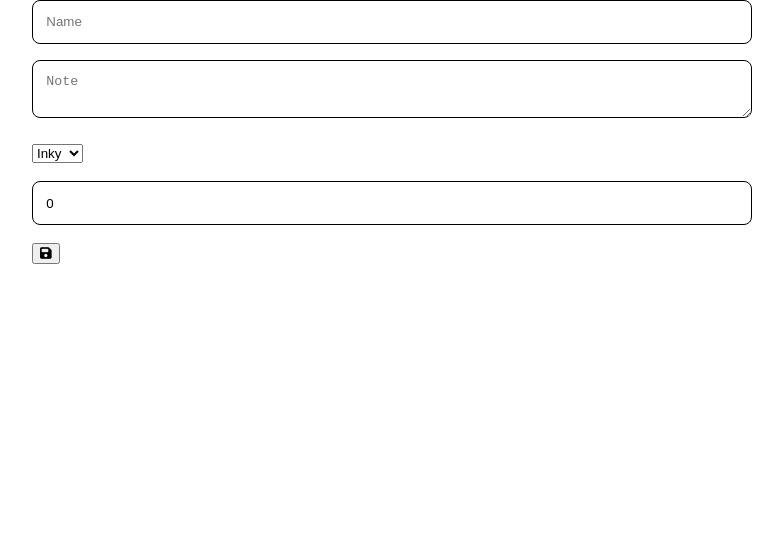
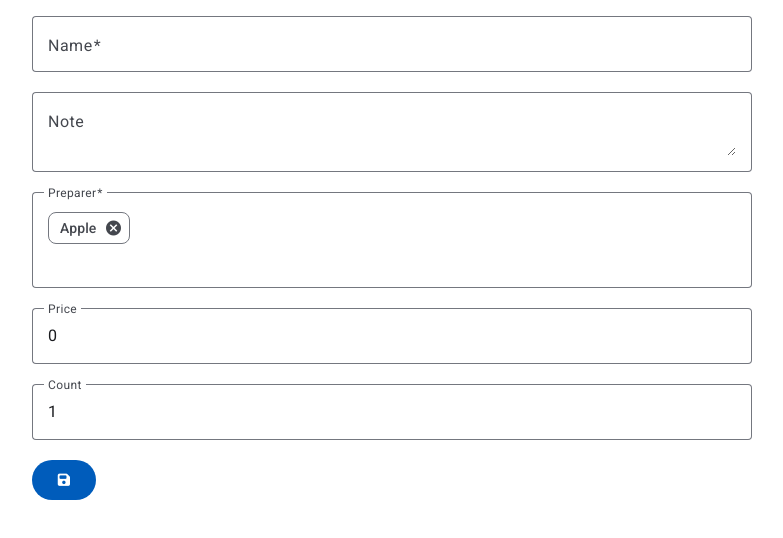
Before and after one commit to InkyChew/picnic-fe, an Angular app: page /plan-food-edit in a window 1280 px wide. Shown: the top 538 px of the page, without its empty margins (248-1031 px from the left). Built offline with nearby package versions, Linux system fonts and the light colour scheme.

Commit message:
Add material form field

```diff
--- a/src/app/app.component.scss
+++ b/src/app/app.component.scss
@@ -1,5 +1,6 @@
 .content {
     width: 100%;
     max-width: 720px;
+    padding: 1em;
     margin: auto;
 }
--- a/src/app/app.config.ts
+++ b/src/app/app.config.ts
@@ -4,7 +4,19 @@ import { provideRouter } from '@angular/router';
 import { routes } from './app.routes';
 import { provideHttpClient } from '@angular/common/http';
 import { provideAnimationsAsync } from '@angular/platform-browser/animations/async';
+import { MAT_FORM_FIELD_DEFAULT_OPTIONS } from '@angular/material/form-field';
+import { provideNativeDateAdapter } from '@angular/material/core';
 
+const provideMatFormField = {
+  provide: MAT_FORM_FIELD_DEFAULT_OPTIONS,
+  useValue: { appearance: 'outline' }
+};
 export const appConfig: ApplicationConfig = {
-  providers: [provideHttpClient(), provideRouter(routes), provideAnimationsAsync()]
+  providers: [
+    provideHttpClient(),
+    provideRouter(routes),
+    provideAnimationsAsync(),
+    provideMatFormField,
+    provideNativeDateAdapter()
+  ]
 };
--- a/src/app/m-tag-box/m-tag-box.component.html
+++ b/src/app/m-tag-box/m-tag-box.component.html
@@ -1,4 +1,4 @@
-<mat-form-field class="preparer-chip-list" appearance="outline">
+<mat-form-field class="preparer-chip-list">
     <mat-label class="capitalize">{{label}}</mat-label>
     <mat-chip-grid #chipGrid [formControl]="tagCtrl" [attr.aria-label]="label + ' selection'">
         @for (tag of tags(); track tag) {
--- a/src/app/plan-edit/plan-edit.component.html
+++ b/src/app/plan-edit/plan-edit.component.html
@@ -1,24 +1,30 @@
 <form [formGroup]="planForm" (ngSubmit)="save()">
-    <label class="field">
-        <input type="text" name="name" placeholder="Name" formControlName="name">
-    </label>
+    <mat-form-field class="field">
+        <mat-label>Name</mat-label>
+        <input matInput name="name" formControlName="name">
+    </mat-form-field>
 
-    <label class="field">
-        <textarea name="description" placeholder="Description" formControlName="description"></textarea>
-    </label>
+    <mat-form-field class="field">
+        <mat-label>Description</mat-label>
+        <textarea matInput name="description" formControlName="description"></textarea>
+    </mat-form-field>
 
-    <label class="field">
-        <input type="datetime-local" name="startTime" formControlName="startTime" [max]="planForm.value.endTime">
-    </label>
-    <label class="field">
-        <input type="datetime-local" name="endTime" formControlName="endTime" [min]="planForm.value.startTime">
-    </label>
+    <mat-form-field class="field">
+        <mat-label>Start Time</mat-label>
+        <input matInput type="datetime-local" name="startTime" formControlName="startTime" [max]="planForm.value.endTime">
+    </mat-form-field>
 
-    <div class="field">
-        <input type="text" name="place" placeholder="Place" formControlName="placeId">
-    </div>
+    <mat-form-field class="field">
+        <mat-label>End Time</mat-label>
+        <input matInput type="datetime-local" name="endTime" formControlName="endTime" [min]="planForm.value.startTime">
+    </mat-form-field>
 
-    <button type="submit"><i class="fa-solid fa-floppy-disk"></i></button>
+    <mat-form-field class="field">
+        <mat-label>Place</mat-label>
+        <input matInput name="place" formControlName="placeId">
+    </mat-form-field>
+
+    <button mat-flat-button type="submit"><i class="fa-solid fa-floppy-disk"></i></button>
 </form>
 
 <small>Created At: {{plan.createdAt | date: 'yyyy/MM/dd HH:mm:ss'}}, Updated At: {{plan.updatedAt | date: 'yyyy/MM/dd HH:mm:ss'}}</small>
--- a/src/app/plan-edit/plan-edit.component.ts
+++ b/src/app/plan-edit/plan-edit.component.ts
@@ -6,11 +6,15 @@ import { PlanService } from '../services/plan.service';
 import { HttpErrorResponse } from '@angular/common/http';
 import { DateService } from '../services/date.service';
 import { DatePipe } from '@angular/common';
+import { MatFormFieldModule } from '@angular/material/form-field';
+import { MatInputModule } from '@angular/material/input';
+import { MatDatepickerModule } from '@angular/material/datepicker';
+import { MatButtonModule } from '@angular/material/button';
 
 @Component({
   selector: 'app-plan-edit',
   standalone: true,
-  imports: [ReactiveFormsModule, DatePipe],
+  imports: [ReactiveFormsModule, MatFormFieldModule, MatInputModule, MatDatepickerModule, MatButtonModule, DatePipe],
   schemas: [],
   templateUrl: './plan-edit.component.html',
   styleUrl: './plan-edit.component.scss'
--- a/src/app/plan-food-edit/plan-food-edit.component.html
+++ b/src/app/plan-food-edit/plan-food-edit.component.html
@@ -1,22 +1,25 @@
 <form [formGroup]="foodForm" (ngSubmit)="save()">
-    <label class="field">
-        <input type="text" name="name" placeholder="Name" formControlName="name">
-    </label>
+    <mat-form-field class="field">
+        <mat-label>Name</mat-label>
+        <input matInput name="name" formControlName="name">
+    </mat-form-field>
 
-    <label class="field">
-        <textarea name="note" placeholder="Note" formControlName="note"></textarea>
-    </label>
+    <mat-form-field class="field">
+        <mat-label>Note</mat-label>
+        <textarea matInput name="note" formControlName="note"></textarea>
+    </mat-form-field>
 
-    <div class="field">
-        <select name="preparer">
-            <option value="1">Inky</option>
-            <option value="2">Sally</option>
-        </select>
-    </div>
+    <m-tag-box controlName="preparer" [dataSource]="participantNames()"></m-tag-box>
 
-    <div class="field">
-        <input type="number" name="price" placeholder="Price" formControlName="price">
-    </div>
+    <mat-form-field class="field">
+        <mat-label>Price</mat-label>
+        <input matInput type="number" name="price" formControlName="price">
+    </mat-form-field>
 
-    <button type="submit"><i class="fa-solid fa-floppy-disk"></i></button>
+    <mat-form-field class="field">
+        <mat-label>Count</mat-label>
+        <input matInput type="number" name="count" formControlName="count">
+    </mat-form-field>
+
+    <button mat-flat-button type="submit"><i class="fa-solid fa-floppy-disk"></i></button>
 </form>
--- a/src/app/plan-food-edit/plan-food-edit.component.ts
+++ b/src/app/plan-food-edit/plan-food-edit.component.ts
@@ -1,33 +1,72 @@
-import { Component } from '@angular/core';
+import { Component, computed, signal, WritableSignal } from '@angular/core';
 import { ReactiveFormsModule, FormGroup, Validators, FormBuilder } from '@angular/forms';
 import { ActivatedRoute, Router } from '@angular/router';
-import { PlanService } from '../services/plan.service';
-import { PlanFood } from '../models/plan';
+import { PlanFood, PlanUser } from '../models/plan';
+import { MatButtonModule } from '@angular/material/button';
+import { MatDatepickerModule } from '@angular/material/datepicker';
+import { MatFormFieldModule } from '@angular/material/form-field';
+import { MatInputModule } from '@angular/material/input';
+import { MTagBoxComponent } from '../m-tag-box/m-tag-box.component';
+import { User } from '../models/user';
+import { PlanFoodService } from '../services/plan-food.service';
 
 @Component({
   selector: 'app-plan-food-edit',
   standalone: true,
-  imports: [ReactiveFormsModule],
+  imports: [ReactiveFormsModule, MatFormFieldModule, MatInputModule, MatDatepickerModule, MatButtonModule, MTagBoxComponent],
   templateUrl: './plan-food-edit.component.html',
   styleUrl: './plan-food-edit.component.scss'
 })
 export class PlanFoodEditComponent {
 
-  food: PlanFood = new PlanFood(1);
+  planId: number = 0;
+  food: PlanFood = new PlanFood(this.planId);
+  participants: WritableSignal<PlanUser[]> = signal([]);
+  readonly participantNames = computed(() => this.participants().map(p => p.user!.name));
+  readonly preparers = computed(() => this.participants().filter(p => this.foodForm.value.preparer.includes(p.user!.name)));
+
   foodForm: FormGroup = this._fb.group({
     name: [this.food.name, Validators.required],
     note: [this.food.note],
-    preparer: ['', Validators.required],
+    preparer: [[], Validators.required],
     price: [this.food.price, Validators.min(0)],
+    count: [this.food.count, Validators.min(1)],
   });
 
   constructor(private _route: ActivatedRoute,
     private _router: Router,
     private _fb: FormBuilder,
-    private _service: PlanService) {
-    this._route.params.subscribe(param => {
-      const id = +param['id'];
+    private _service: PlanFoodService) {
+    this._route.params.subscribe(qp => {
+      this.planId = qp['planId'];
     });
+
+    this._route.params.subscribe(p => {
+      const id = +p['id'];
+      if (id) this.getPlanFood(id);
+    });
+  }
+
+  ngOnInit() {
+    this.getParticipants();
+  }
+
+  getPlanFood(id: number) {
+    this._service.getPlanFood(id).subscribe({
+      next: (res) => this.food = res,
+      error: (err) => {
+        console.error(err);
+        this.goBack();
+      }
+    });
+  }
+
+  getParticipants() {
+    const a = new PlanUser(1); a.user = new User(); a.user.name = "Apple";
+    const b = new PlanUser(2); b.user = new User(); b.user.name = "Banana";
+    const c = new PlanUser(3); c.user = new User(); c.user.name = "Coconut";
+    this.participants.set([a, b, c]);
+    this.foodForm.get('preparer')?.setValue(['Apple']);
   }
 
   save() {
@@ -35,12 +74,12 @@ export class PlanFoodEditComponent {
       const updatedPlan = { ...this.food, ...this.foodForm.value };
 
       const save$ = this.food.id
-        ? this._service.putPlan(updatedPlan)
-        : this._service.postPlan(updatedPlan);
+        ? this._service.putPlanFood(updatedPlan)
+        : this._service.postPlanFood(updatedPlan);
 
       save$.subscribe({
         next: (res) => {
-          this._router.navigate(['/plan-food', res.id]);
+          this.goBack();
         },
         error: (err) => {
           console.error('Error saving plan', err);
@@ -48,4 +87,8 @@ export class PlanFoodEditComponent {
       });
     }
   }
+
+  goBack() {
+    this._router.navigate(['plan-food', this.planId]);
+  }
 }
--- a/src/app/plan-tool-edit/plan-tool-edit.component.html
+++ b/src/app/plan-tool-edit/plan-tool-edit.component.html
@@ -1,21 +1,25 @@
 <form [formGroup]="toolForm" (ngSubmit)="save()">
-    <label class="field">
-        <input type="text" name="name" placeholder="Name" formControlName="name">
-    </label>
+    <mat-form-field class="field">
+        <mat-label>Name</mat-label>
+        <input matInput name="name" formControlName="name">
+    </mat-form-field>
 
-    <label class="field">
-        <textarea name="note" placeholder="Note" formControlName="note"></textarea>
-    </label>
+    <mat-form-field class="field">
+        <mat-label>Note</mat-label>
+        <textarea matInput name="note" formControlName="note"></textarea>
+    </mat-form-field>
 
     <m-tag-box controlName="preparer" [dataSource]="participantNames()"></m-tag-box>
 
-    <div class="field">
-        <input type="number" name="price" placeholder="Price" formControlName="price">
-    </div>
+    <mat-form-field class="field">
+        <mat-label>Price</mat-label>
+        <input matInput type="number" name="price" formControlName="price">
+    </mat-form-field>
 
-    <div class="field">
-        <input type="number" name="count" placeholder="Count" formControlName="count">
-    </div>
+    <mat-form-field class="field">
+        <mat-label>Count</mat-label>
+        <input matInput type="number" name="count" formControlName="count">
+    </mat-form-field>
 
-    <button type="submit"><i class="fa-solid fa-floppy-disk"></i></button>
+    <button mat-flat-button type="submit"><i class="fa-solid fa-floppy-disk"></i></button>
 </form>
--- a/src/styles.scss
+++ b/src/styles.scss
@@ -1,22 +1,4 @@
 @import "@fortawesome/fontawesome-free/css/all.min.css";
-
-.field {
-    display: block;
-    margin-bottom: 1em;
-}
-
-.field input,
-.field textarea {
-    width: 100%;
-    padding: 1em;
-    box-sizing: border-box;
-    border: 1px solid;
-    border-radius: 8px;
-}
-
-textarea {
-    resize: vertical;
-}
 
 html,
 body {
@@ -31,3 +13,18 @@ body {
 .capitalize {
     text-transform: capitalize;
 }
+
+/*
+ * Form
+ */
+form .field {
+    width: 100%;
+}
+
+form .field .mdc-text-field__input::-webkit-calendar-picker-indicator {
+    display: block !important;
+}
+
+textarea {
+    resize: vertical;
+}
```
Also changed, not shown: src/app/plan-tool-edit/plan-tool-edit.component.ts (+6 -2 lines), src/app/services/plan-food.service.ts (added, +29 -0 lines), 1 other file (tests, documents, lock files or other folders).
